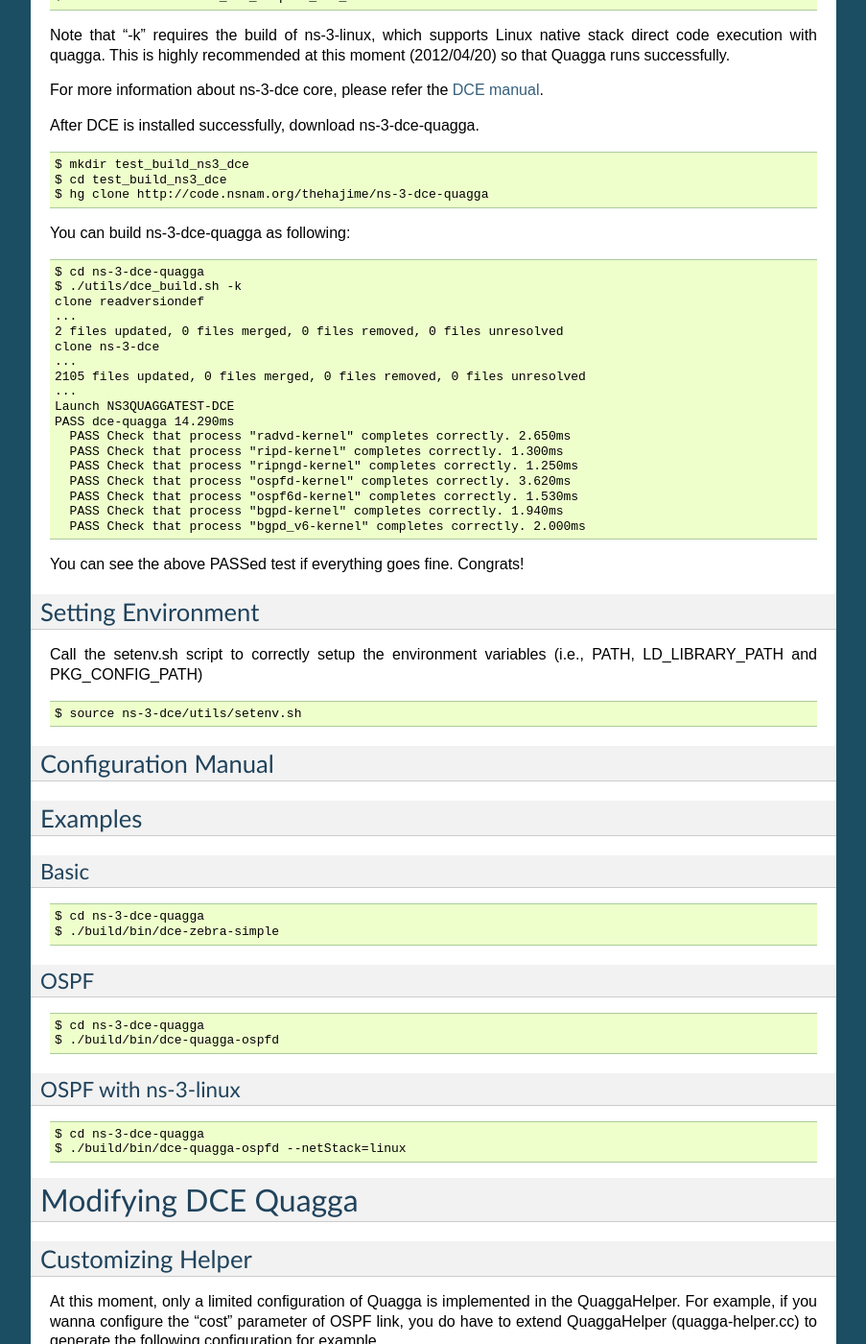
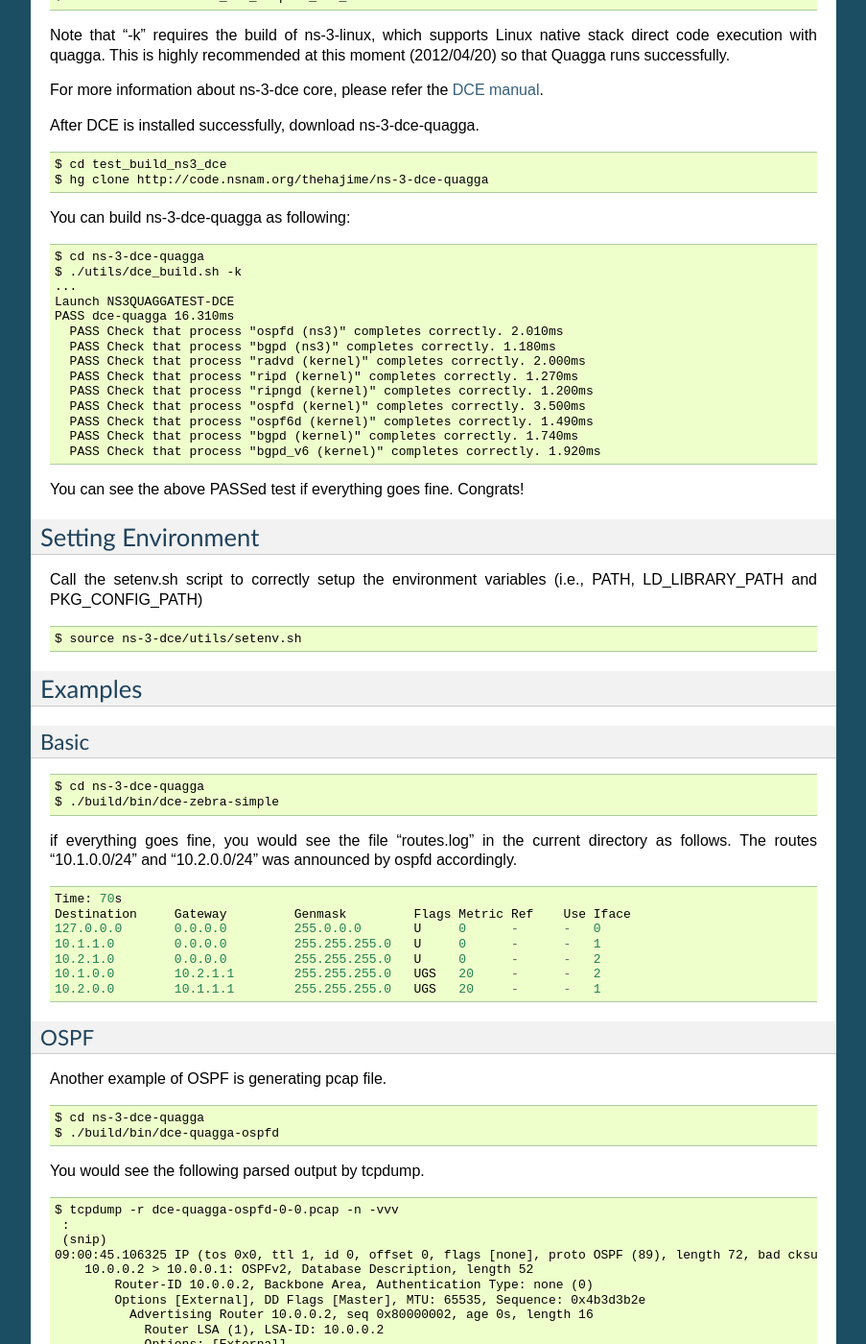
Before and after one commit to direct-code-execution/ns-3-dce-quagga, a Sphinx documentation site: the page built from doc/source/getting-started.rst, in a window 1280 px wide and 1400 px high, scrolled down 1144 px. Shown: the whole window at 96% size, without its empty margins (198-1101 px from the left). Built offline with Sphinx 7.4.7, drawn with Linux system fonts in a browser that asks for light colours; some of the changed text lies outside the part shown.

Commit message:
update doc more

```diff
--- a/doc/source/getting-started.rst
+++ b/doc/source/getting-started.rst
@@ -90,7 +90,6 @@
 
 ::
 
-  $ mkdir test_build_ns3_dce
   $ cd test_build_ns3_dce
   $ hg clone http://code.nsnam.org/thehajime/ns-3-dce-quagga
 
@@ -102,22 +101,18 @@
 
   $ cd ns-3-dce-quagga
   $ ./utils/dce_build.sh -k
-  clone readversiondef
-  ...
-  2 files updated, 0 files merged, 0 files removed, 0 files unresolved
-  clone ns-3-dce
-  ...
-  2105 files updated, 0 files merged, 0 files removed, 0 files unresolved
   ...
   Launch NS3QUAGGATEST-DCE
-  PASS dce-quagga 14.290ms
-    PASS Check that process "radvd-kernel" completes correctly. 2.650ms
-    PASS Check that process "ripd-kernel" completes correctly. 1.300ms
-    PASS Check that process "ripngd-kernel" completes correctly. 1.250ms
-    PASS Check that process "ospfd-kernel" completes correctly. 3.620ms
-    PASS Check that process "ospf6d-kernel" completes correctly. 1.530ms
-    PASS Check that process "bgpd-kernel" completes correctly. 1.940ms
-    PASS Check that process "bgpd_v6-kernel" completes correctly. 2.000ms
+  PASS dce-quagga 16.310ms
+    PASS Check that process "ospfd (ns3)" completes correctly. 2.010ms
+    PASS Check that process "bgpd (ns3)" completes correctly. 1.180ms
+    PASS Check that process "radvd (kernel)" completes correctly. 2.000ms
+    PASS Check that process "ripd (kernel)" completes correctly. 1.270ms
+    PASS Check that process "ripngd (kernel)" completes correctly. 1.200ms
+    PASS Check that process "ospfd (kernel)" completes correctly. 3.500ms
+    PASS Check that process "ospf6d (kernel)" completes correctly. 1.490ms
+    PASS Check that process "bgpd (kernel)" completes correctly. 1.740ms
+    PASS Check that process "bgpd_v6 (kernel)" completes correctly. 1.920ms
 
 You can see the above PASSed test if everything goes fine. Congrats!
 
@@ -130,8 +125,6 @@
 
   $ source ns-3-dce/utils/setenv.sh
 
-Configuration Manual
-********************
 Examples
 ********
 Basic
@@ -141,19 +134,87 @@
   $ cd ns-3-dce-quagga
   $ ./build/bin/dce-zebra-simple
 
+if everything goes fine, you would see the file "routes.log" in the current directory as follows.
+The routes "10.1.0.0/24" and "10.2.0.0/24" was announced by ospfd accordingly.
+
+::
+
+  Time: 70s
+  Destination     Gateway         Genmask         Flags Metric Ref    Use Iface
+  127.0.0.0       0.0.0.0         255.0.0.0       U     0      -      -   0
+  10.1.1.0        0.0.0.0         255.255.255.0   U     0      -      -   1
+  10.2.1.0        0.0.0.0         255.255.255.0   U     0      -      -   2
+  10.1.0.0        10.2.1.1        255.255.255.0   UGS   20     -      -   2
+  10.2.0.0        10.1.1.1        255.255.255.0   UGS   20     -      -   1
+
+
 OSPF
 ####
+Another example of OSPF is generating pcap file.
+
 ::
 
   $ cd ns-3-dce-quagga
   $ ./build/bin/dce-quagga-ospfd
 
+You would see the following parsed output by tcpdump.
+
+::
+
+  $ tcpdump -r dce-quagga-ospfd-0-0.pcap -n -vvv
+   :
+   (snip)
+  09:00:45.106325 IP (tos 0x0, ttl 1, id 0, offset 0, flags [none], proto OSPF (89), length 72, bad cksum 0 (->a55b)!)
+      10.0.0.2 > 10.0.0.1: OSPFv2, Database Description, length 52
+          Router-ID 10.0.0.2, Backbone Area, Authentication Type: none (0)
+          Options [External], DD Flags [Master], MTU: 65535, Sequence: 0x4b3d3b2e
+            Advertising Router 10.0.0.2, seq 0x80000002, age 0s, length 16
+              Router LSA (1), LSA-ID: 10.0.0.2
+              Options: [External]
+
+
+
 OSPF with ns-3-linux
 ####################
+The final example of OSPF is using Linux kernel stack via DCE.
+
 ::
 
   $ cd ns-3-dce-quagga
   $ ./build/bin/dce-quagga-ospfd --netStack=linux
+
+then, you would see the following parsed output by tcpdump.
+
+::
+
+  $ tcpdump -r dce-quagga-ospfd-0-0.pcap -n -vvv
+   :
+   (snip)
+  09:00:45.106325 IP (tos 0xc0, ttl 1, id 15116, offset 0, flags [none], proto OSPF (89), length 72)
+      10.0.0.2 > 10.0.0.1: OSPFv2, Database Description, length 52
+          Router-ID 10.0.0.2, Backbone Area, Authentication Type: none (0)
+          Options [External], DD Flags [Master], MTU: 1500, Sequence: 0x4b3d3b2e
+            Advertising Router 10.0.0.2, seq 0x80000002, age 0s, length 16
+              Router LSA (1), LSA-ID: 10.0.0.2
+              Options: [External]
+
+Configuration Manual
+********************
+In order to utilize quagga protocols in ns-3, users need to define in the scenario via ns3::QuaggaHelper.
+
+::
+
+     #include "ns3/quagga-helper.h"
+
+     int main (int argc, char *argv[])
+     {
+       QuaggaHelper quagga;
+       quagga.EnableOspf (node, "10.0.0.0/8");
+       quagga.EnableOspfDebug (node);
+       quagga.EnableZebraDebug (node);
+       quagga.Install (node);
+     }
+
 
 
 Modifying DCE Quagga
```
Also changed, not shown: other parts of doc/source/getting-started.rst (+20 -19 lines), 1 other file.
